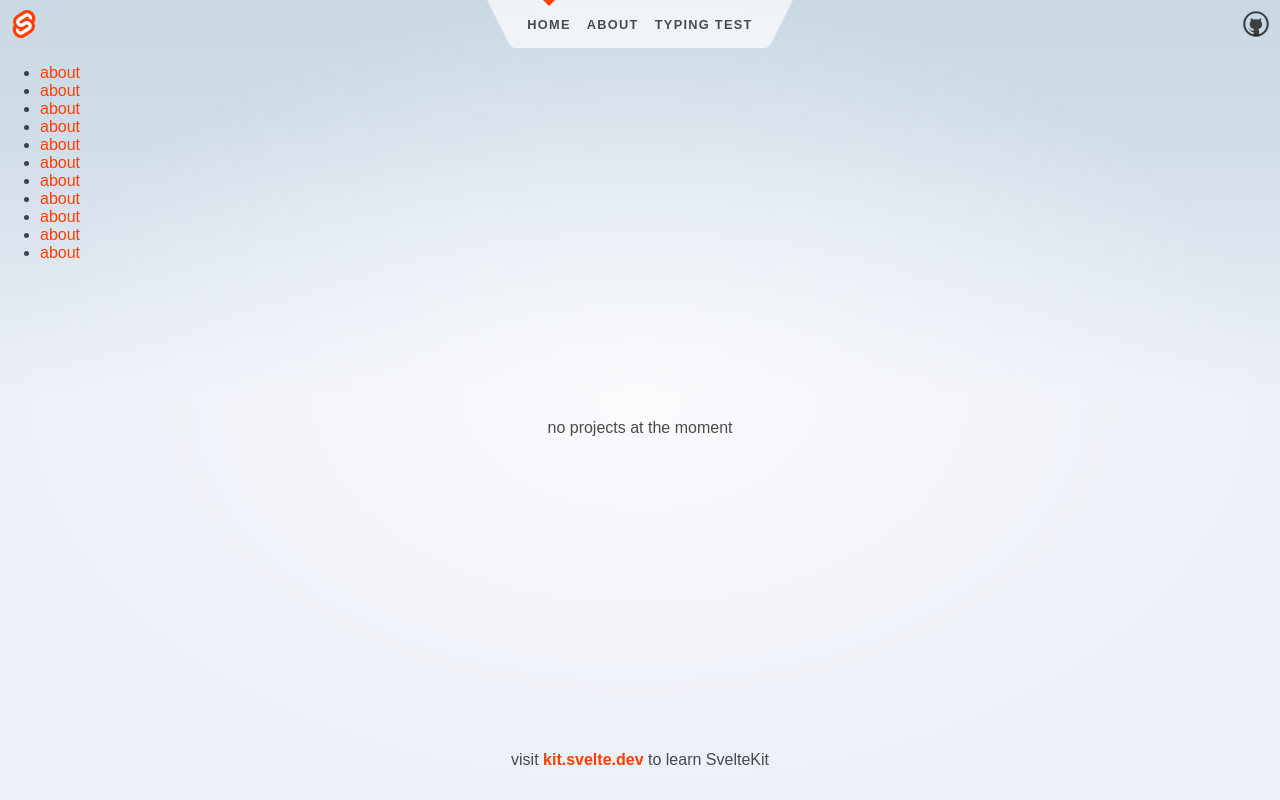
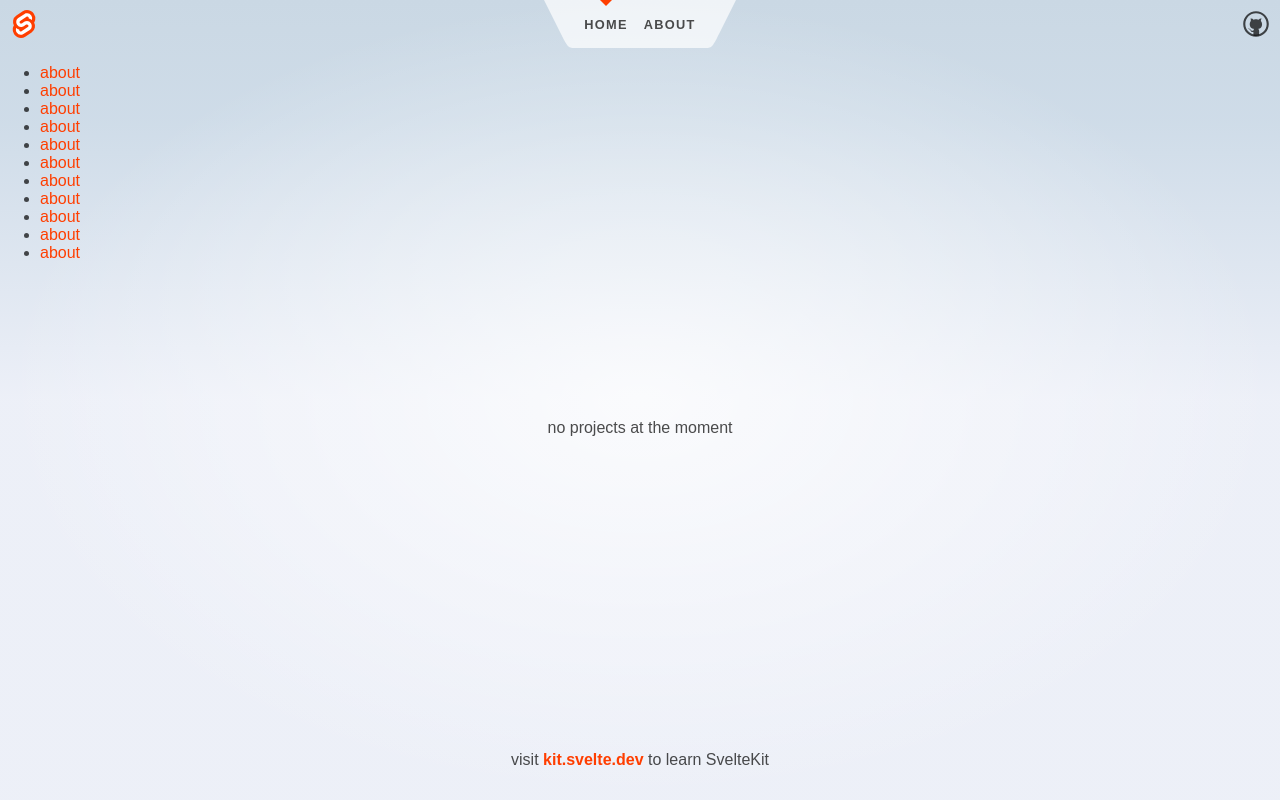
Before and after one commit to izzatrazab/DecodeEfficiency, a SvelteKit app: page / in a window 1280 px wide. Built offline with nearby package versions, Linux system fonts and the light colour scheme.

Commit message:
remove typing test nav in header
nav will be inside sidebar

```diff
--- a/src/routes/Header.svelte
+++ b/src/routes/Header.svelte
@@ -21,13 +21,6 @@
       </li>
       <li aria-current={$page.url.pathname === "/about" ? "page" : undefined}>
         <a href="/about">About</a>
-      </li>
-      <li
-        aria-current={$page.url.pathname === "/typing-test"
-          ? "page"
-          : undefined}
-      >
-        <a href="/typing-test">Typing Test</a>
       </li>
     </ul>
     <svg viewBox="0 0 2 3" aria-hidden="true">
```
